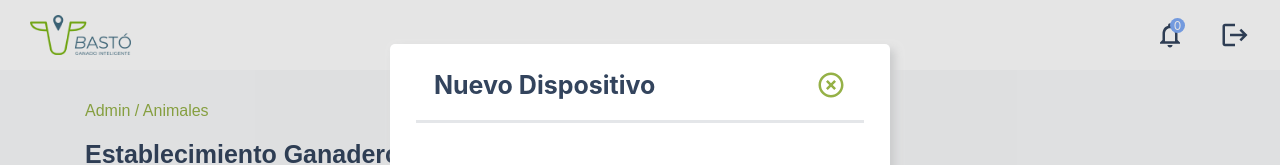
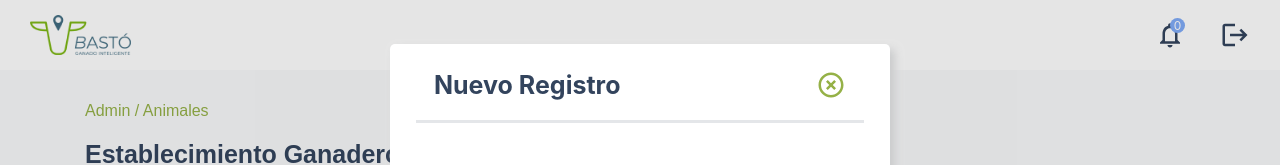
Before and after one commit to agskbr/challenge-basto, a React (Vite) app in the folder challenge-basto-front/: page / in a window 1280 px wide. Both pictures are taken after a click on the button "Registrar un nuevo animal". Shown: the top 165 px of the page. Built offline with nearby package versions, Linux system fonts and the light colour scheme; no server answers.

Commit message:
styles changes

```diff
--- a/challenge-basto-front/src/views/AdminPage/components/CustomModal/CustomModal.jsx
+++ b/challenge-basto-front/src/views/AdminPage/components/CustomModal/CustomModal.jsx
@@ -34,7 +34,7 @@ export default function CustomModal() {
     <dialog id="customDialog">
       <div className={style.dialogContainer}>
         <div className={style.modalHeader}>
-          <span>Nuevo Dispositivo</span>
+          <span>Nuevo Registro</span>
           <MdHighlightOff
             onClick={() => document.getElementById("customDialog").close()}
             size={30}
--- a/challenge-basto-front/src/views/AdminPage/components/CustomTable/CustomTable.module.scss
+++ b/challenge-basto-front/src/views/AdminPage/components/CustomTable/CustomTable.module.scss
@@ -69,6 +69,7 @@
       background-color: $secondary-color;
       color: $font-color;
       border: 1px solid #e4e6e9;
+      user-select: none;
       &:hover {
         cursor: pointer;
         border: 1px solid $font-color;
@@ -79,6 +80,7 @@
       padding: 10px;
       background-color: $secondary-color;
       color: $font-color;
+      user-select: none;
       border: 1px solid #e4e6e9;
       &:hover {
         cursor: pointer;
@@ -105,6 +107,7 @@
     }
     .disabledPaginatedBtn {
       padding: 10px;
+      user-select: none;
       background-color: $secondary-color;
       border: 1px solid #e4e6e9;
       color: #b3b8c2;
```
